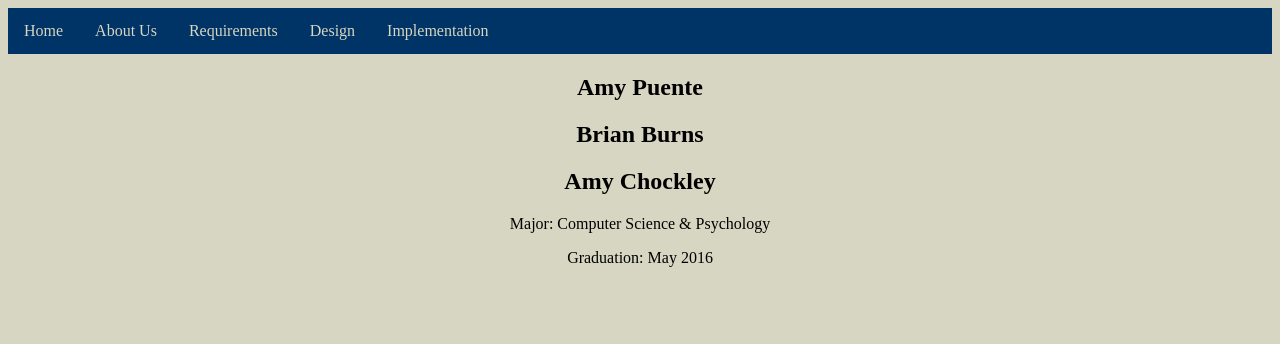
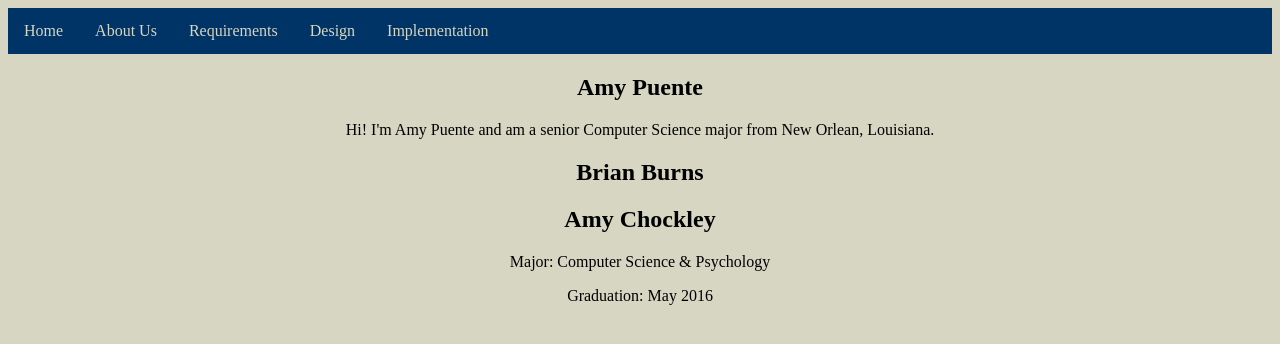
Before and after one commit to alpuente/PoliceRecorderWebsite, a plain HTML site: page bios.html in a window 1280 px wide. Drawn offline with Linux system fonts and the light colour scheme.

Commit message:
added bio description

```diff
--- a/bios.html
+++ b/bios.html
@@ -18,7 +18,7 @@
 
 <container id="rcorners2">
 <h2>Amy Puente</h2>
-<p></p>
+<p>Hi! I'm Amy Puente and am a senior Computer Science major from New Orlean, Louisiana.</p>
 </container>
 
 <container id="rcorners2">
```
